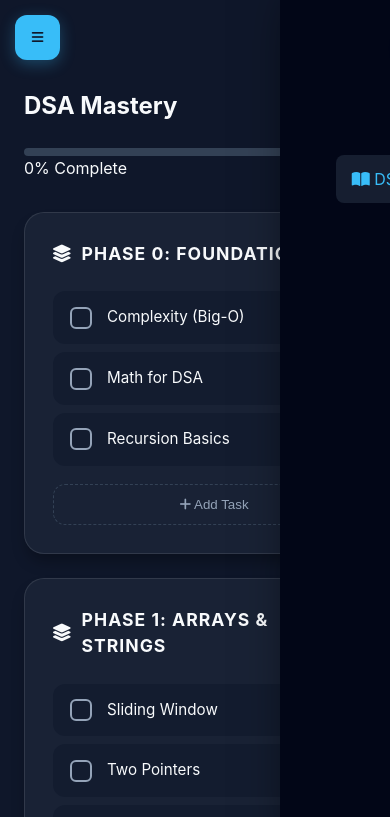
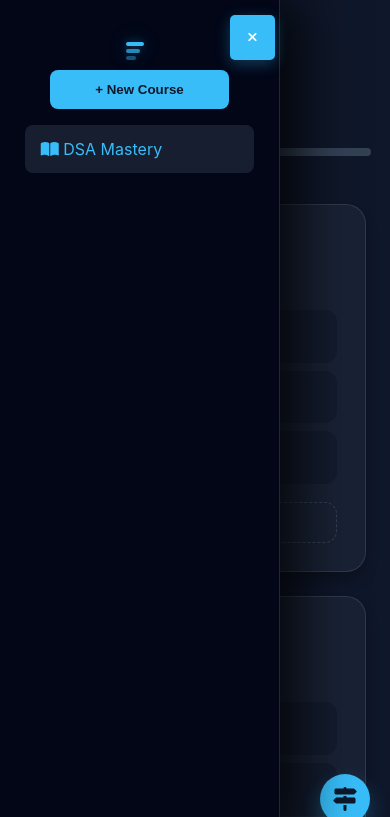
Before and after one commit to Amanjeet-007/StepStack, a plain HTML site: page index.html in a window 390 px wide. Both pictures are taken after a click on the button 37 px from the left and 37 px from the top of the page. Shown: the top 817 px of the page. Drawn offline with Linux system fonts and the light colour scheme.

Commit message:
sidebar inhancement

```diff
--- a/index.html
+++ b/index.html
@@ -31,7 +31,7 @@
                     <i class="fas fa-magic" style="color: var(--accent);"></i>
                     <h2>Roadmap Generator</h2>
                 </div>
-                <i class="fas fa-times close-icon" onclick="closeHelper()"></i>
+                <i class="fas fa-times close-icon cut" onclick="closeHelper()"></i>
             </div>
 
             <div class="helper-body">
@@ -41,7 +41,7 @@
                         <h3>Copy the AI Prompt</h3>
                         <p>Use this prompt with ChatGPT or Gemini to get perfectly formatted data.</p>
                         <div class="copy-box">
-                            <pre id="ai-prompt">Create a detailed DSA roadmap for [TOPIC].
+                            <pre id="ai-prompt">Create a detailed roadmap for [TOPIC].
 Strictly follow this format:
 # Phase Name
 Task 1
@@ -93,7 +93,7 @@
     </div>
     <div class="app-container">
         <button class="mobile-toggle" onclick="toggleSidebar()">
-            <i class="fas fa-bars"></i>
+            <i id="menu-icon" class="fas fa-bars"></i>
         </button>
         <aside class="sidebar">
             <div class="logo">
@@ -104,7 +104,7 @@
                 </div>
                 STEP<span>STACK</span>
             </div>
-            <button class="btn-primary" onclick="createNewCourse()">+ New Course</button>
+            <button class="btn-primary " id="mobile" onclick="createNewCourse()">+ New Course</button>
             <ul id="course-list"></ul>
         </aside>
 
--- a/script.js
+++ b/script.js
@@ -298,7 +298,18 @@
 // Add this to your script.js (Utilities section)
 function toggleSidebar() {
     const sidebar = document.querySelector('.sidebar');
+    const menuIcon = document.getElementById('menu-icon');
+
     sidebar.classList.toggle('active');
+
+    // Icon change logic
+    if (sidebar.classList.contains('active')) {
+        menuIcon.classList.remove('fa-bars');
+        menuIcon.classList.add('fa-times'); // 'X' icon
+    } else {
+        menuIcon.classList.remove('fa-times');
+        menuIcon.classList.add('fa-bars'); // Hamburger icon
+    }
 }
 
 // Close sidebar when clicking a course on mobile
--- a/style.css
+++ b/style.css
@@ -72,22 +72,25 @@
 .app-container {
     display: flex;
     width: 100%;
-    min-height: 100vh; /* Ensure it takes full height but can grow */
+    min-height: 100vh;
+    /* Ensure it takes full height but can grow */
     height: auto;
     overflow: visible;
 }
 
 .main-content {
-    flex: 1;
+    flex: auto;
     padding: 2rem;
     width: 100%;
-    overflow-y: visible; /* Let the body handle the scroll */
+    overflow-y: visible;
+    /* Let the body handle the scroll */
 }
 
 /* Ensure the grid wraps and stays responsive */
 .roadmap-grid {
     display: flex;
-    flex-wrap: wrap; /* This makes items wrap to the next line */
+    flex-wrap: wrap;
+    /* This makes items wrap to the next line */
     gap: 1.5rem;
     margin-top: 2rem;
     align-items: flex-start;
@@ -95,20 +98,12 @@
 
 /* Adjust card width for wrapping */
 .phase-card {
-    flex: 1 1 380px; /* Grow, shrink, and basis of 380px */
-    max-width: 100%; /* Prevent overflow on very small screens */
-    min-width: 300px; /* Minimum width before stacking */
-}
-
-/* Mobile specific overrides */
-@media (max-width: 768px) {
-    .main-content {
-        padding: 5rem 1rem 1rem 1rem;
-    }
-
-    .phase-card {
-        flex: 1 1 100%; /* Take full width on mobile */
-    }
+    flex: 1 1 380px;
+    /* Grow, shrink, and basis of 380px */
+    max-width: 100%;
+    /* Prevent overflow on very small screens */
+    min-width: 300px;
+    /* Minimum width before stacking */
 }
 
 /* Sidebar Responsive Logic */
@@ -118,6 +113,8 @@
     padding: 2rem 1.5rem;
     border-right: 1px solid #1e293b;
     display: flex;
+    position: fixed;
+    height: 100vh;
     flex-direction: column;
     flex-shrink: 0;
     transition: var(--transition-smooth);
@@ -126,7 +123,8 @@
 
 /* Mobile Toggle Styling */
 .mobile-toggle {
-    display: none; /* Hidden on desktop */
+    display: none;
+    /* Hidden on desktop */
     position: fixed;
     top: 20px;
     left: 20px;
@@ -148,6 +146,8 @@
 /* Tablet View: Collapse Sidebar to Icons */
 @media (max-width: 1024px) {
     .sidebar {
+        position: fixed;
+        top: 0px;
         width: 85px;
         padding: 2rem 0.75rem;
         align-items: center;
@@ -165,110 +165,12 @@
     }
 
     .sidebar .logo {
-        font-size: 0; /* Hides text but keeps icon if you have one */
-    }
-}
-/* ==========================================================================
-   UPDATED RESPONSIVE QUERIES
-   ========================================================================== */
-
-/* Desktop & Tablet (Laptops) */
-@media (min-width: 769px) {
-    .mobile-toggle {
-        display: none;
-    }
-    .sidebar {
-        left: 0 !important; /* Ensure visibility on desktop */
+        font-size: 0;
+        /* Hides text but keeps icon if you have one */
     }
 }
 
-/* Mobile View (Phones & Small Tablets) */
-@media (max-width: 768px) {
-    .mobile-toggle {
-        display: flex;
-        align-items: center;
-        justify-content: center;
-        left: 15px;
-        top: 15px;
-    }
 
-    .sidebar {
-        position: fixed;
-        left: -280px; /* Hide off-screen */
-        top: 0;
-        bottom: 0;
-        height: 100vh;
-        width: 280px;
-        transition: transform 0.3s cubic-bezier(0.4, 0, 0.2, 1);
-        box-shadow: none;
-        background: var(--bg-sidebar);
-    }
-
-    /* This class is toggled by JS */
-    .sidebar.active {
-        transform: translateX(280px);
-        box-shadow: 20px 0 50px rgba(0, 0, 0, 0.9);
-    }
-
-    .main-content {
-        padding: 5rem 1rem 1rem 1rem; /* Space for the floating button */
-        width: 100%;
-        overflow-y: auto;
-    }
-
-    .header-info h1 {
-        font-size: 1.5rem;
-        margin-top: 0.5rem;
-    }
-
-    .roadmap-grid {
-        grid-template-columns: 1fr; /* Stack cards vertically */
-    }
-
-    /* Make modals easier to use on touch */
-    .modal-card {
-        padding: 1.5rem;
-        width: 95%;
-    }
-
-    /* Move FAB to not block the bottom right checklist items */
-    .fab-help {
-        bottom: 20px;
-        right: 20px;
-        top: auto;
-        width: 50px;
-        height: 50px;
-    }
-}
-
-/* Mobile View: Sidebar becomes a Drawer */
-@media (max-width: 768px) {
-    .mobile-toggle {
-        display: block;
-    }
-
-    .sidebar {
-        position: fixed;
-        left: -280px; /* Hidden by default */
-        height: 100%;
-        width: 280px;
-    }
-
-    .sidebar.active {
-        left: 0;
-        box-shadow: 20px 0 50px rgba(0,0,0,0.8);
-    }
-
-    /* Adjust main content padding so toggle doesn't overlap title */
-    .main-content {
-        padding: 5rem 1.5rem 1.5rem 1.5rem;
-    }
-
-    /* Make grid single column on small phones */
-    .roadmap-grid {
-        grid-template-columns: 1fr;
-    }
-}
 
 /* ==========================================================================
    4. COMPONENTS
@@ -375,7 +277,7 @@
     display: grid;
     grid-template-columns: repeat(auto-fill, minmax(380px, 1fr));
     gap: 1.5rem;
-    margin-top: 2rem;
+    margin-top: 1.5rem;
 }
 
 /* Phase Card */
@@ -728,3 +630,183 @@
     max-width: 400px;
     text-align: center;
 }
+
+header {
+    width: 100%;
+    display: flex;
+    align-items: center;
+    justify-content: center;
+}
+
+.progress-bar-bg {
+    display: flex;
+    align-items: center;
+    justify-content: center;
+    width: 40vw;
+}
+
+#roadmap-container {
+    margin: 0px 270px;
+}
+#helper-modal{
+    z-index: 99;
+}
+.helper-header{
+position: relative;
+}
+.cut{
+    position: absolute;
+    right: 20px;
+    top: 10px;
+}
+
+/* Mobile View (Phones & Small Tablets) */
+@media (max-width: 768px) {
+    .main-content {
+        padding: 5rem 1rem 1rem 1rem;
+    }
+    .phase-card {
+    width: min-content;}
+
+    .phase-card {
+        flex: 1 1 100%;
+        /* Take full width on mobile */
+    }
+
+    .mobile-toggle {
+        display: flex;
+        align-items: center;
+        justify-content: center;
+        left: 15px;
+        top: 15px;
+    }
+    aside{
+        position: fixed;
+        left: -580px;
+        /* Hide off-screen */
+        top: 0;
+        bottom: 0;
+        height: 100vh;
+        width: 280px;
+        transition: transform 0.3s cubic-bezier(0.4, 0, 0.2, 1);
+        box-shadow: none;
+        background: var(--bg-sidebar);
+    }
+    .mobile-toggle {
+        display: flex;
+        position: fixed;
+        left: 15px; /* Default position */
+        top: 15px;
+        z-index: 1100; /* Sidebar se upar */
+        transition: all 0.3s cubic-bezier(0.4, 0, 0.2, 1);
+        background: var(--accent); /* Optional: button ko thoda highlight karne ke liye */
+        color: white;
+        border-radius: 5px;
+        padding: 10px;
+    }
+
+    /* Jab sidebar active ho, button ko right move kar do */
+    .sidebar.active ~ .mobile-toggle,
+    .app-container:has(.sidebar.active) .mobile-toggle {
+        left: 230px; /* Sidebar width ke thoda andar ya edge par */
+    }
+
+    .sidebar {
+        position: fixed;
+        left: -280px;
+        top: 0;
+        width: 280px;
+        height: 100vh;
+        z-index: 1000;
+        transition: left 0.3s cubic-bezier(0.4, 0, 0.2, 1);
+    }
+
+    .sidebar.active {
+        left: 0;
+    }
+
+    /* This class is toggled by JS */
+    .sidebar.active {
+        transform: translateX(-0px);
+        box-shadow: 20px 0 50px rgba(0, 0, 0, 0.9);
+    }
+
+    .main-content {
+        padding: 5rem .1rem 1rem 1rem;
+        /* Space for the floating button */
+        width: 100%;
+        overflow-y: auto;
+    }
+
+
+    .header-info h1 {
+        text-align: center;
+        font-size: 1.5rem;
+        margin-top: 0.5rem;
+    }
+
+    .roadmap-grid {
+        grid-template-columns: 1fr;
+        /* Stack cards vertically */
+    }
+
+    /* Make modals easier to use on touch */
+    .modal-card {
+        padding: 1.5rem;
+        width: 90%;
+    }
+    .btn-primary{
+        display: block;
+        width:200px;
+    }
+    #mobile{
+        width:70%;
+    }
+    #course-list{
+
+        width: 90%;
+    }
+    /* Move FAB to not block the bottom right checklist items */
+    .fab-help {
+        bottom: 20px;
+        right: 20px;
+        top: auto;
+        width: 50px;
+        height: 50px;
+    }
+
+    .mobile-toggle {
+        display: block;
+    }
+
+    .sidebar.active {
+        left: 0;
+        box-shadow: 20px 0 50px rgba(0, 0, 0, 0.8);
+    }
+    .guide-step{
+        display: flex;
+        flex-wrap: wrap;
+        /* align-items: center; */
+        justify-content: center;
+    }
+
+    /* Adjust main content padding so toggle doesn't overlap title */
+    .main-content {
+        padding: 5rem 1.5rem 1.5rem 1.5rem;
+    }
+
+    /* Make grid single column on small phones */
+    .roadmap-grid {
+        grid-template-columns: 1fr;
+    }
+
+    .progress-bar-bg {
+        width: 90vw;
+    }
+
+    #roadmap-container {
+        margin: 0px;
+        display: flex;
+        align-items: center;
+    }
+}
```
